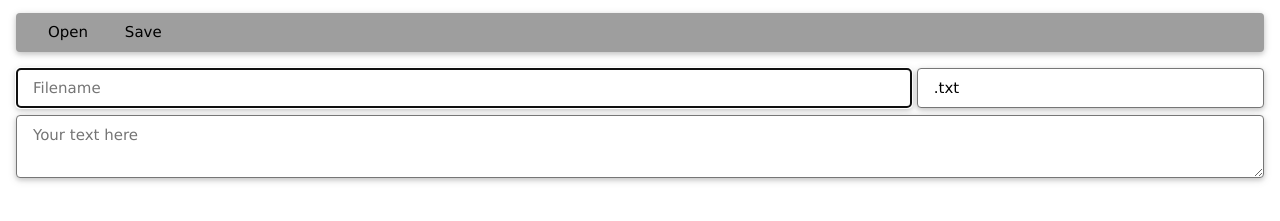
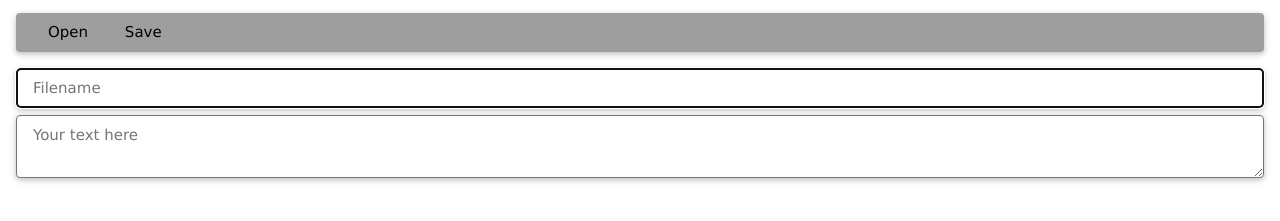
Before and after one commit to HoWingYip/side-project, an Electron app: page index.html in a window 1280 px wide. Shown: the part 73-294 px from the top of the page. Drawn offline with Linux system fonts and the light colour scheme.

Commit message:
Removed extension box (unused)

```diff
--- a/index.html
+++ b/index.html
@@ -17,14 +17,13 @@
   <div class="w3-container w3-grey w3-card w3-bar w3-round w3-margin topbar">
     <button class="w3-button">Open</button>
     <button class="w3-button" id="saveButton" onclick="sendToElectron(
-      document.getElementsByClassName('filename')[0].value,
-      document.getElementsByClassName('extension')[0].value,
+      //document.getElementsByClassName('filename')[0].value,
+      //document.getElementsByClassName('extension')[0].value,
       document.getElementsByClassName('editor')[0].value
     );">Save</button>
   </div>
   <!--text editor-->
-  <textarea name="Filename" class="filename w3-card w3-padding w3-margin-left w3-round" placeholder="Filename" rows="1" autofocus></textarea>
-  <textarea name="Extension" class="extension w3-card w3-padding w3-round" placeholder="Extension" rows="1" autofocus>.txt</textarea>
+  <textarea name="Filename" class="filename w3-card w3-padding w3-margin-left w3-margin-right w3-round" placeholder="Filename" rows="1" autofocus></textarea>
   <textarea name="Editor" class="editor w3-card w3-padding w3-margin-left w3-margin-right w3-margin-bottom w3-round" placeholder="Your text here"></textarea>
 </body>
 </html>
--- a/main.js
+++ b/main.js
@@ -10,15 +10,13 @@ ipcMain.on('saveFile', function (a, filedata) {
   dialog.showSaveDialog({
     title: "foo",
     defaultPath: '~/Document.txt'
-    //change HTML to show filename AFTER save (not to type in filename in page!)
-    //return chosen filename to main process
     //use node fs to save
   }, function(filename) {
     //write the file
-    //ok apparently at the moment it saves it when the dialog gets closed
     fs.writeFile(filename, filedata.content, function (err) {
       if (err) throw err;
       console.log('Saved!');
+      //change HTML to show filename AFTER save (not to type in filename in page!)
     });
   });
 });
--- a/scripts.js
+++ b/scripts.js
@@ -1,11 +1,10 @@
 const {ipcRenderer} = require('electron');
 
-function sendToElectron(filename, extension, textareacontent) {
-  console.log(filename);
+function sendToElectron(textareacontent) {
+  //console.log(filename);
+  //not used anymore (chosen in dialog)
   console.log(textareacontent);
   ipcRenderer.send('saveFile', {
-    filename: filename,
-    extension: extension,
     content: textareacontent
   });
 }
--- a/styles.css
+++ b/styles.css
@@ -1,13 +1,7 @@
 .filename {
   display: inline-block;
   resize: none;
-  width: 70%;
-}
-
-.extension {
-  display: inline-block;
-  resize: none;
-  width: calc(30% - 37px);
+  width: -webkit-fill-available;
 }
 
 .editor {
```
